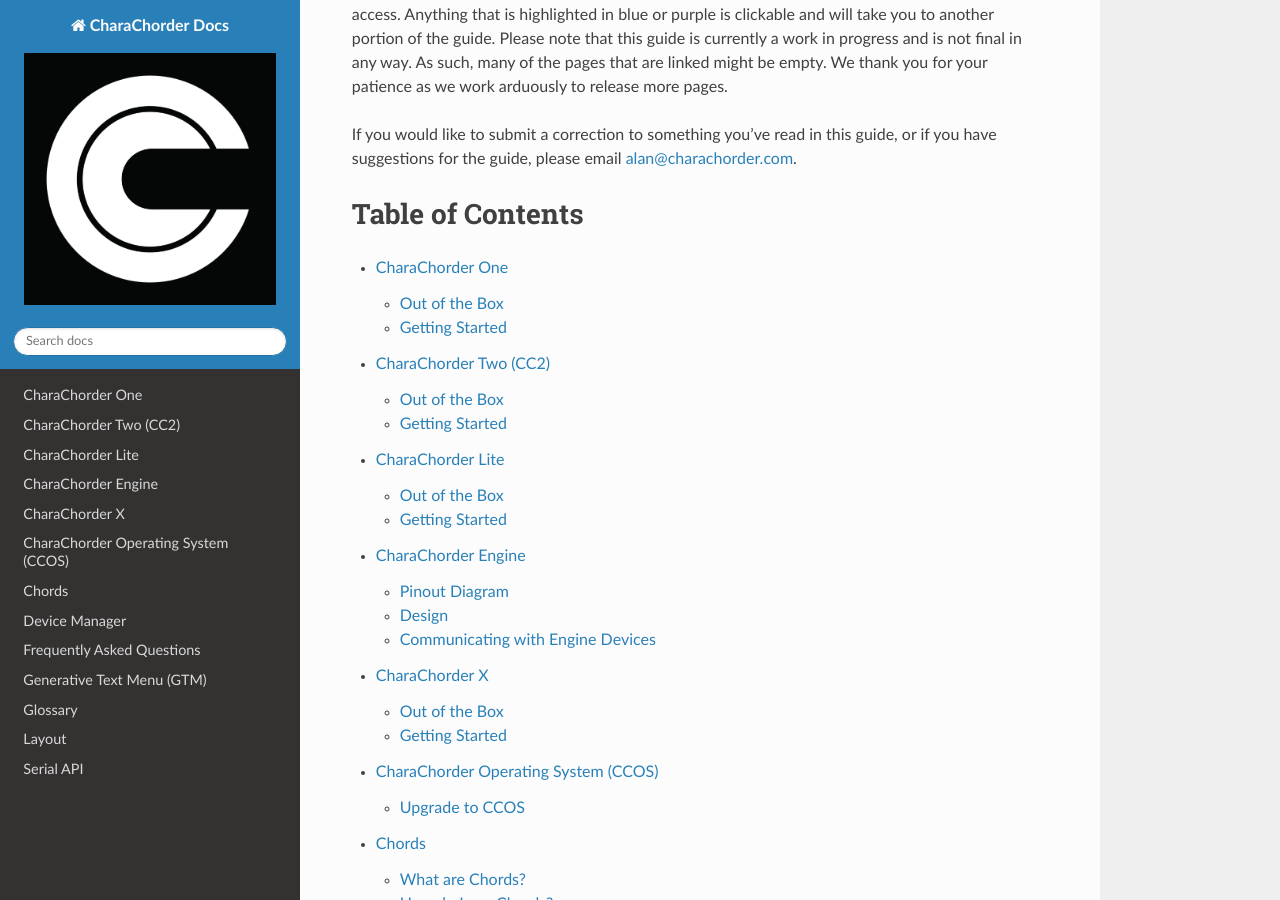
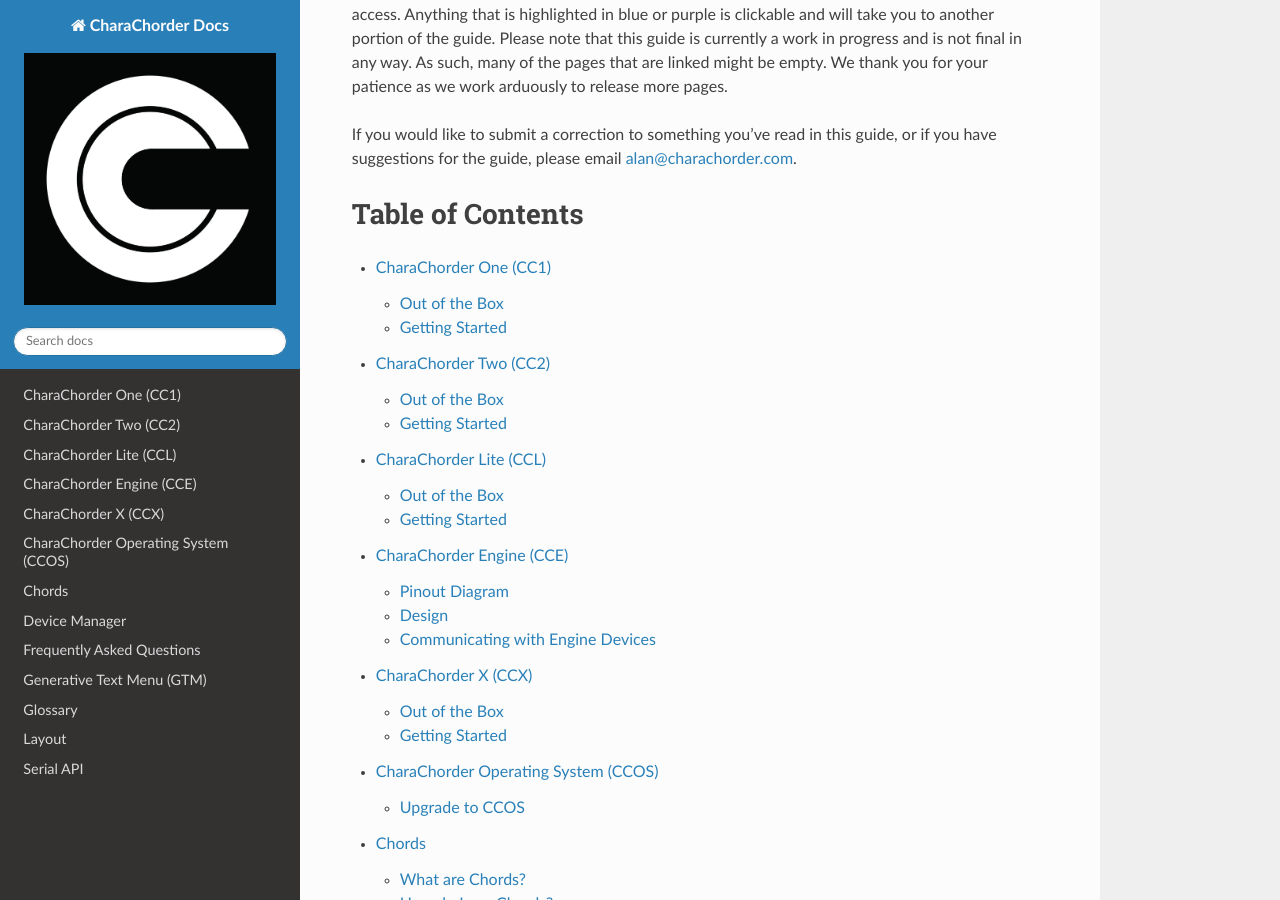
Before and after one commit to CharaChorder/docs, a Sphinx documentation site: the page built from docs/index.rst, in a window 1280 px wide and 900 px high, scrolled down 446 px. Built offline with Sphinx 7.4.7 and the Read the Docs theme 3.1.0, drawn with Linux system fonts in a browser that asks for light colours.

Commit message:
Add abbreviations

```diff
--- a/docs/CharaChorder Engine.rst
+++ b/docs/CharaChorder Engine.rst
@@ -1,4 +1,4 @@
-CharaChorder Engine
+CharaChorder Engine (CCE)
 ===================
 
 Welcome to the Official CharaChorder Engine guide. You can select the links
--- a/docs/CharaChorder One.rst
+++ b/docs/CharaChorder One.rst
@@ -1,4 +1,4 @@
-CharaChorder One
+CharaChorder One (CC1)
 ===================
 
 Welcome to the Official CharaChorder One guide. You can select the links
--- a/docs/CharaChorder X.rst
+++ b/docs/CharaChorder X.rst
@@ -1,4 +1,4 @@
-CharaChorder X
+CharaChorder X (CCX)
 =======================================
 
 Welcome to the Official CharaChorder X guide.
--- a/docs/CharaChorder_Lite.rst
+++ b/docs/CharaChorder_Lite.rst
@@ -1,4 +1,4 @@
-CharaChorder Lite
+CharaChorder Lite (CCL)
 =================
 
 Welcome to the Official CharaChorder Lite Guide. You can select the links
```
